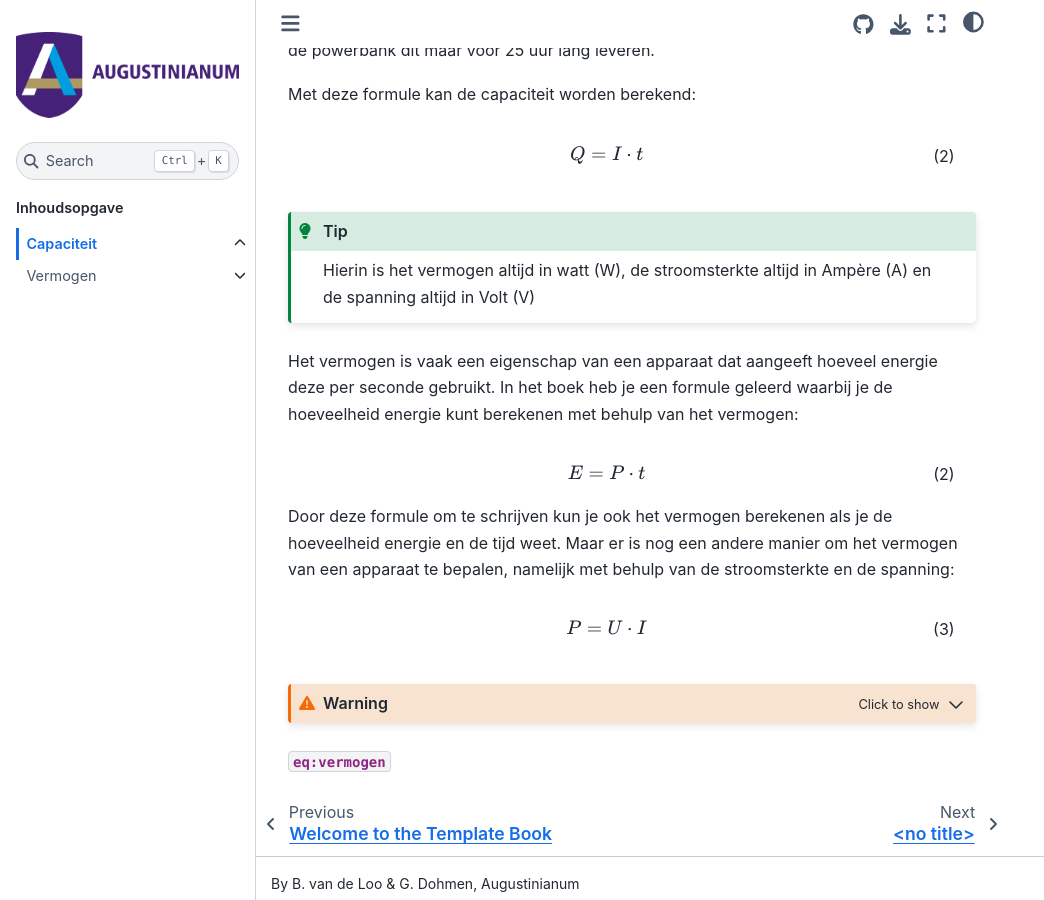
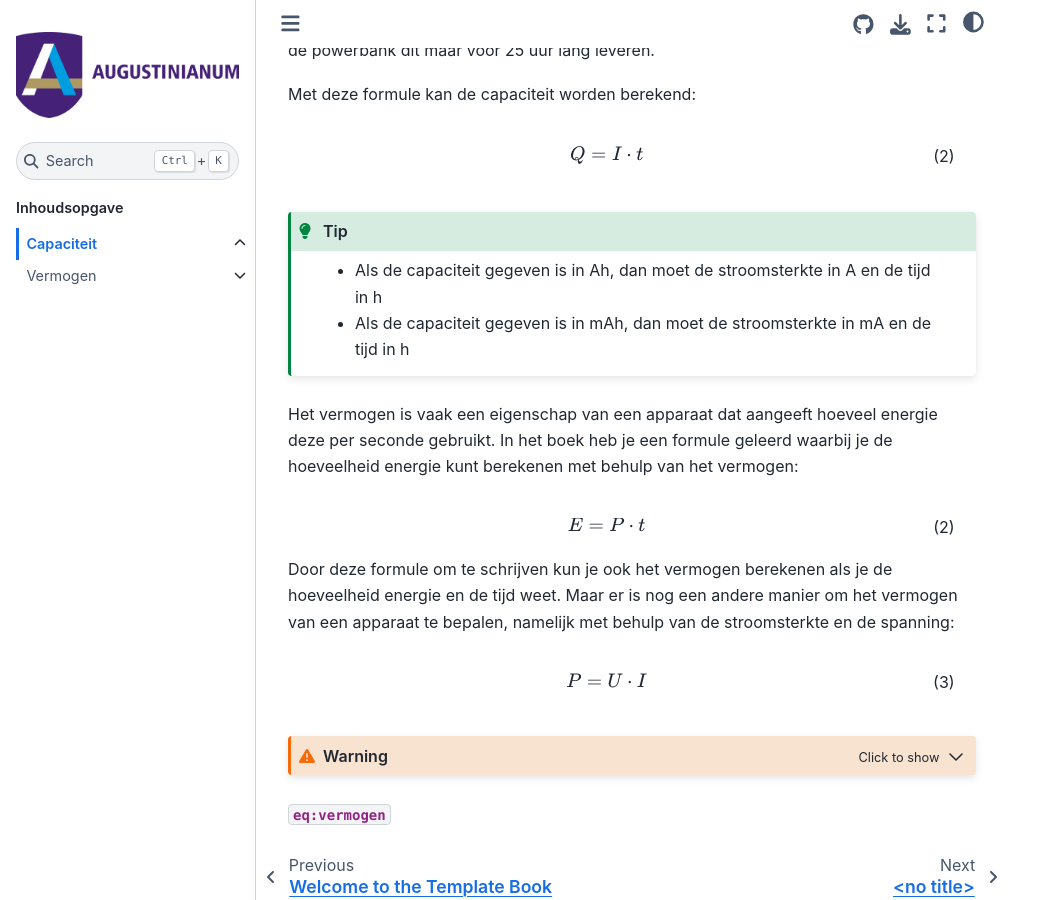
Before and after one commit to Bodebobo/stencilV2-elektriciteit, a Jupyter Book: the page built from book/some_content/capaciteit.md, in a window 1280 px wide and 900 px high, scrolled down 440 px. Shown: the whole window, without its empty margins (0-1044 px from the left). Built offline with Jupyter Book 1.0.4 settings and Sphinx 7.4.7 and the Sphinx Book theme 1.1.4, drawn with Linux system fonts in a browser that asks for light colours; comment, search, counter and statistics services are not loaded.

Commit message:
nog wat toegevoegd (lekker vaag I know)

````diff
--- a/book/some_content/capaciteit.md
+++ b/book/some_content/capaciteit.md
@@ -12,11 +12,15 @@ Bijvoorbeeld: een powerbank met een capaciteit van 50 Ah (Ampèreuur) kan voor 5
 
 Met deze formule kan de capaciteit worden berekend:
 
+
 $$ Q = I \cdot t $$ (eq:vermogen1)
 
+
 ```{tip}
-Hierin is het vermogen altijd in watt (W), de stroomsterkte altijd in Ampère (A) en de spanning altijd in Volt (V)
+- Als de capaciteit gegeven is in Ah, dan moet de stroomsterkte in A en de tijd in h
+- Als de capaciteit gegeven is in mAh, dan moet de stroomsterkte in mA en de tijd in h
 ```
+
 
 Het vermogen is vaak een eigenschap van een apparaat dat aangeeft hoeveel energie deze per seconde gebruikt. In het boek heb je een formule geleerd waarbij je de hoeveelheid energie kunt berekenen met behulp van het vermogen:
 
````
